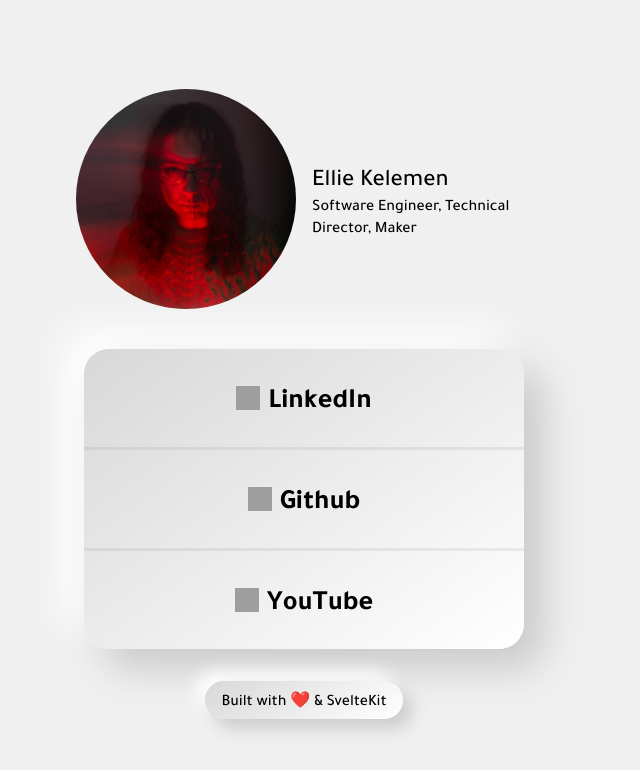
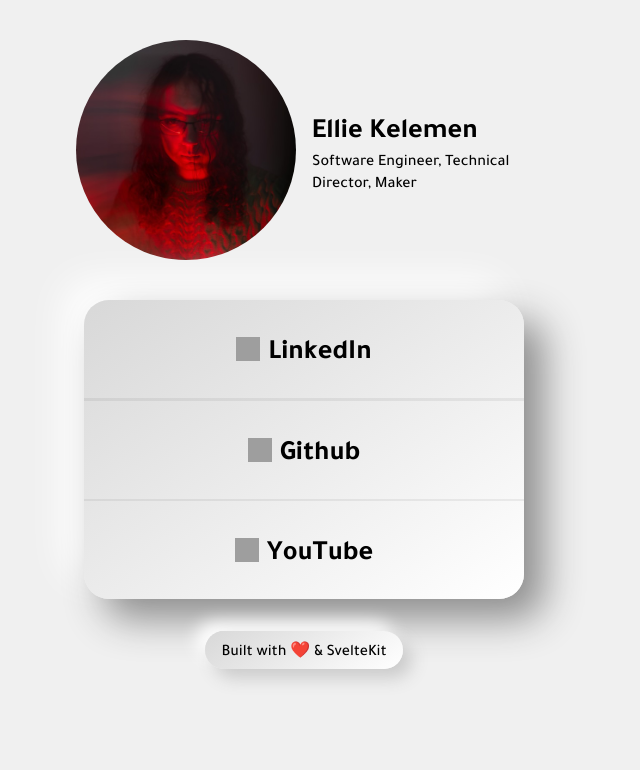
Before and after one commit to whoisEllie/not-linktree, a SvelteKit app: page / in a window 1280 px wide. Shown: the top 770 px of the page, without its empty margins (336-976 px from the left). Built offline with nearby package versions, Linux system fonts and the light colour scheme; grey boxes are pictures that could not be loaded.

Commit message:
Decrease pfp size & fix scaling a bit

```diff
--- a/src/routes/+page.svelte
+++ b/src/routes/+page.svelte
@@ -1,18 +1,17 @@
 <script>
     import Listitem from "$lib/components/listitem.svelte";
-
-
 </script>
 
+<div class="background">
   <div class="wrapper">
     <div class="grid">
       <div class="namecard">
           <img src="pfp.jpg" alt="Ellie smiling at the camera" class="pfp"/>
         <div>
-        <div style="font-size: 24px;">
+          <div style="font-size: 1.75rem; font-family: tajawalbold;">
             Ellie Kelemen
           </div>
-        <div>
+          <div style="font-size: 1rem;">
             Software Engineer, Technical Director, Maker
           </div>
         </div>
@@ -29,6 +28,7 @@
       </div>
     </div>
   </div>
+</div>
 
 <style>
 
@@ -37,13 +37,16 @@
   padding: 0;
 }
 
-.wrapper {
+.background {
   height: 100svh;
-  width: 100vw;
   display: flex;
   justify-content: center;
+  overflow: scroll;
   background: #f0f0f0;
-  align-items: center;
+}
+
+.wrapper {
+  justify-content: center;
 }
 
 .grid {
@@ -60,13 +63,12 @@
   justify-content: center;
   font-family: "tajawalmedium";
   align-items: center;
-  padding: 2.5rem 1.5rem;
+  padding: 2.5rem 0;
 }
 
 .pfp {
   display: flex;
   aspect-ratio: 1/1;
-  background: red;
   width: 100%;
   height: 100%;
   border-radius: 100%;
@@ -82,7 +84,7 @@
   background: linear-gradient(135deg, rgba(131,58,180,1) 0%, rgba(253,29,29,1) 50%, rgba(252,176,69,1) 100%);
   border-radius: 25px;
   background: linear-gradient(145deg, #d8d8d8, #ffffff);
-  box-shadow:  20px 20px 39px #cacaca,
+  box-shadow:  20px 20px 39px #8d8d8d,
                -20px -20px 39px #ffffff;
 }
 
```
Also changed, not shown: static/pfp.jpg. Lines whose indentation alone changed are shown as unchanged.
